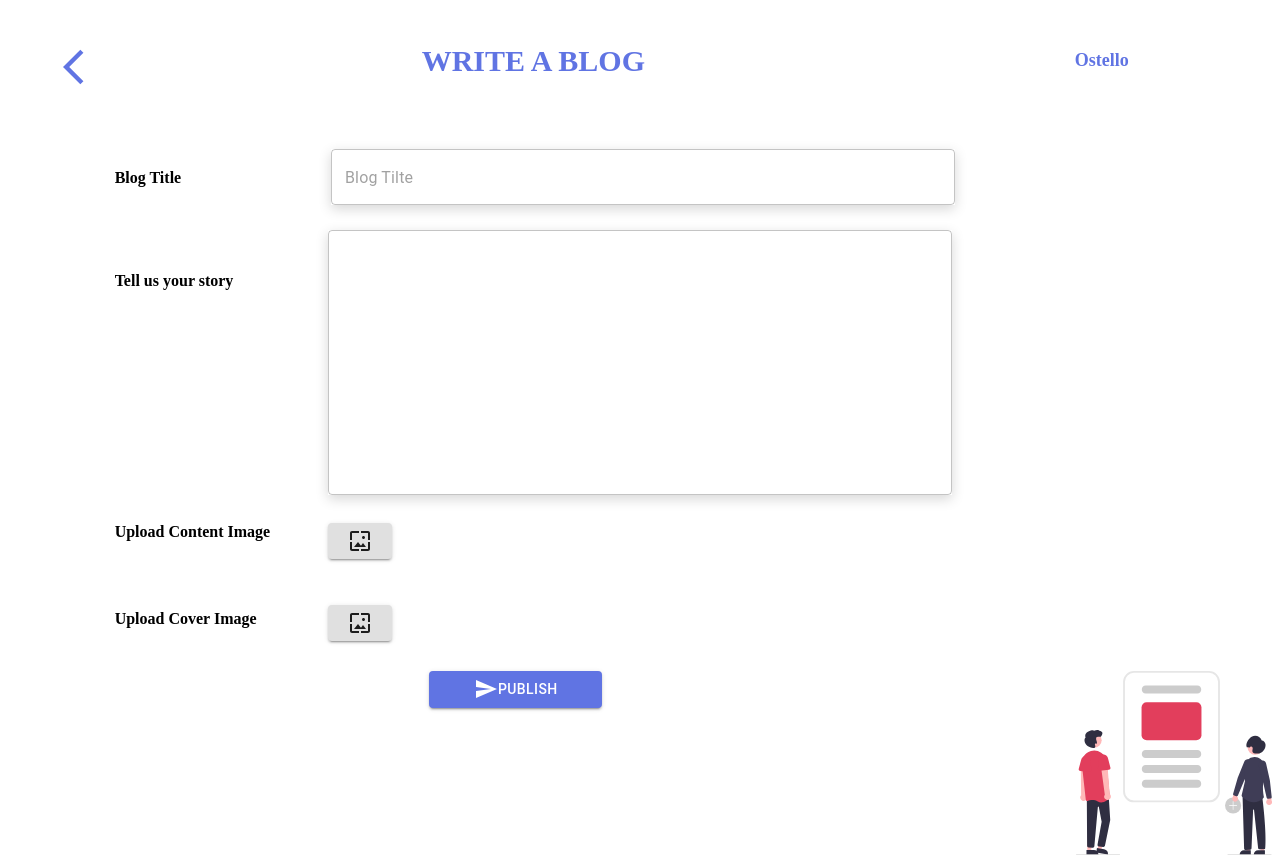
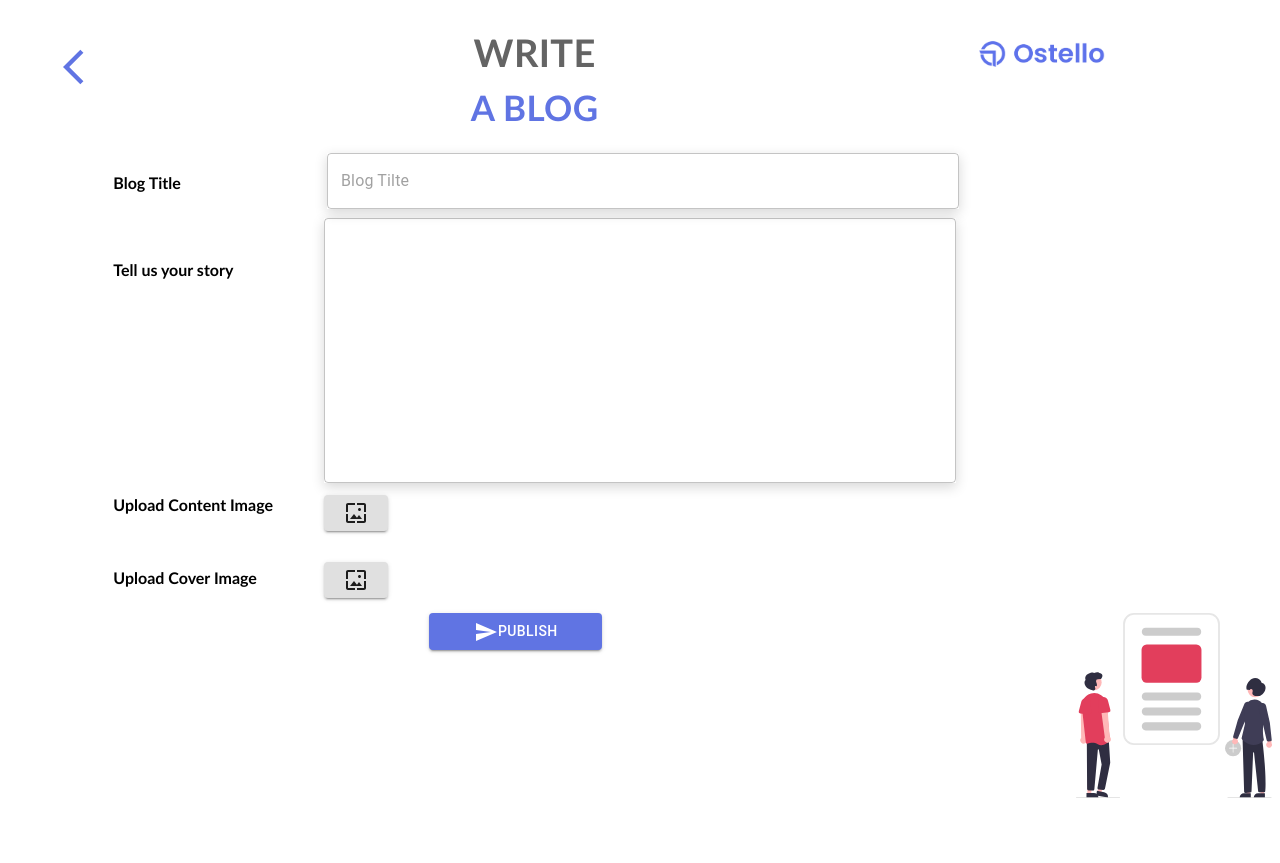
Before and after one commit to prateek883/react-card-demo, a React (Create React App) app: page / in a window 1280 px wide. After the commit the page ends 806 px from the top, so only its background shows below. Built offline with nearby package versions, Linux system fonts and the light colour scheme.

Commit message:
blog_form_design_creation

```diff
--- a/src/Components/Create_Blog.js
+++ b/src/Components/Create_Blog.js
@@ -6,7 +6,9 @@ import Button from "@material-ui/core/Button";
 import SendIcon from "@material-ui/icons/Send";
 import WallpaperIcon from "@material-ui/icons/Wallpaper";
 import ArrowBackIosIcon from "@material-ui/icons/ArrowBackIos";
-import Logo from "../images/undraw_Blog_post_re_fy5x.svg";
+import Logo from "../images/ostello_logo.png";
+import Blog1 from "../images/undraw_Blog_post_re_fy5x.svg";
+import { Typography } from "@material-ui/core";
 
 const useStyles = makeStyles((theme) => ({
   root: {
@@ -24,7 +26,7 @@ export default function CenteredGrid() {
 
   return (
     <div className={classes.root}>
-      <Grid container spacing={2}>
+      <Grid container spacing={0}>
         {/* Grid for Blog Title1 */}
         <Grid item xs={2}>
           <ArrowBackIosIcon
@@ -38,46 +40,54 @@ export default function CenteredGrid() {
             }}
           />
         </Grid>
-        <Grid item xs={6} alignItems="stretch">
-          <h1
-            className={classes.paper}
+        <Grid item xs={6}>
+          <Grid>
+            <Typography
+              className={classes.paper}
+              style={{
+                fontSize: "38px",
+                fontFamily: "Calibri",
+                color: "#646464",
+                textAlign: "center",
+                fontWeight:'bolder',
+                display: 'flex',
+                flexDirection: 'column'
+
+              }}
+            >
+              WRITE
+              <Typography style={{
+                fontSize:"35px",
+                fontFamily:"Calibri",
+                fontWeight:"bold",
+                color:"#6074E3"
+              }}>
+                A BLOG
+              </Typography>
+            </Typography>
+          </Grid>
+        </Grid>
+        <Grid item xs={4}>
+          <img
+            src={Logo}
+            alt="Logo"
             style={{
-              fontSize: "30px",
-              fontFamily: "Gotham",
-              fontStyle: "normal",
-              color: "#6074E3",
+              marginLeft:"8rem",
+              width: "126px",
+              bottom: "486px",
+              marginTop: "28px",
+              cursor: "pointer",
             }}
-          >
-            WRITE A BLOG
-          </h1>
-        </Grid>
-        <Grid item xs={2}></Grid>
-        <Grid item xs={2}>
-          <h5
-            style={{
-              fontFamily: "Gotham",
-              fontStyle: "normal",
-              fontWeight: "bold",
-              color: "#6074E3",
-              fontSize: "18px",
-              marginTop: "42px",
-            }}
-          >
-            Ostello
-          </h5>
+          ></img>
         </Grid>
         {/* Grid for Blog Title name 2 */}
-        <Grid item xs={5}></Grid>
-        <Grid item xs={2}></Grid>
-        <Grid item xs={2}></Grid>
-        <Grid item xs={3}></Grid>
 
         {/* Grid for Blog Title Name */}
         <Grid item xs={1}></Grid>
         <Grid item xs={2}>
           <h5
             style={{
-              fontFamily: "Gotham",
+              fontFamily: "Calibri",
               fontStyle: "normal",
               fontWeight: "bold",
               fontSize: "16px",
@@ -92,7 +102,7 @@ export default function CenteredGrid() {
             style={{
               margin: 3,
               boxShadow: "0px 4px 12px rgba(0, 0, 0, 0.16)",
-              fontFamily: "Gotham",
+              fontFamily: "Calibri",
             }}
             fullWidth
             placeholder="Blog Tilte"
@@ -107,7 +117,7 @@ export default function CenteredGrid() {
         <Grid item xs={2}>
           <h5
             style={{
-              fontFamily: "Gotham",
+              fontFamily: "Calibri",
               fontStyle: "normal",
               fontWeight: "bold",
               fontSize: "16px",
@@ -136,7 +146,7 @@ export default function CenteredGrid() {
         <Grid item xs={2} spacing={2}>
           <h5
             style={{
-              fontFamily: "Gotham",
+              fontFamily: "Calibri",
               fontStyle: "normal",
               fontWeight: "bold",
               fontSize: "16px",
@@ -158,15 +168,14 @@ export default function CenteredGrid() {
             <WallpaperIcon />
           </Button>
         </Grid>
-        <Grid item xs={3}></Grid>
-        <Grid item xs={2}></Grid>
+        <Grid item xs={5}></Grid>
 
         {/* Grid for Cover Image */}
         <Grid item xs={1}></Grid>
         <Grid item xs={2}>
           <h5
             style={{
-              fontFamily: "Gotham",
+              fontFamily: "Calibri",
               fontStyle: "normal",
               fontWeight: "bold",
               fontSize: "16px",
@@ -198,23 +207,21 @@ export default function CenteredGrid() {
               style={{
                 width: "173px",
                 backgroundColor: "#6074E3",
-                color: "#fff"
+                color: "#fff",
               }}
             >
               <SendIcon />
               Publish
             </Button>
           </Grid>
-          <Grid
-            item xs={4}
-            container
-            direction="column"
-            alignItems="flex-end"
-          >
+          <Grid item xs={4} container direction="column" alignItems="flex-end">
             <img
-              src={Logo}
-              alt="Logo"
-              style={{ width: "196px", bottom: "486px" }}
+              src={Blog1}
+              alt="Blog1"
+              style={{
+                width: "196px",
+                cursor: "pointer",
+              }}
             ></img>
           </Grid>
         </Grid>
```
Also changed, not shown: src/images/logo.png (deleted), src/images/ostello_logo.png (added).
